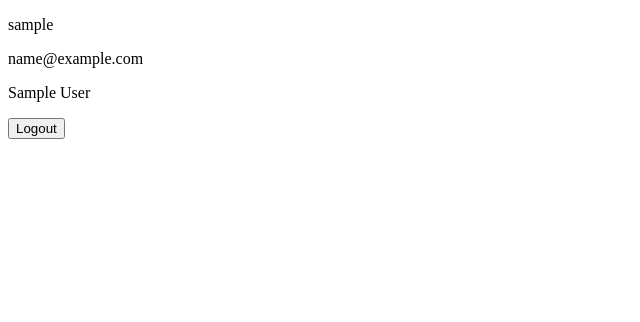
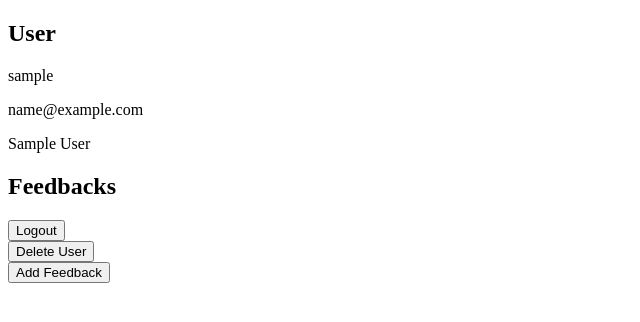
Before and after one commit to salpalgal/unit29.5_Hashing_Login, a Flask app: a page that uses templates/user.html in a window 1280 px wide. Shown: the top 322 px of the page, without its empty margins (0-640 px from the left). Run offline with Flask 2, Linux system fonts and the light colour scheme; the visitor is signed in with stand-in values (Sample User, id 1); data comes from the database, SQL or seed files in the repository; data that the repository does not hold is empty.

Commit message:
feedback

```diff
--- a/app.py
+++ b/app.py
@@ -1,6 +1,6 @@
 from flask import Flask, render_template, request, redirect, jsonify, session, flash
-from models import User, db, connect_db
-from forms import CreateUserForm, LoginForm
+from models import User, Feedback, db, connect_db
+from forms import CreateUserForm, LoginForm, FeedbackForm
 
 app = Flask(__name__)
 
@@ -58,6 +58,66 @@ def userPage(username):
     else:
         return render_template("user.html", user= user)
 
+
+@app.route("/user/<username>/delete", methods = ["POST"])
+def delete_user(username):
+    if "username" not in session:
+        flash("you must log in")
+        return redirect("/login")
+    else:
+        user = User.query.filter(User.username == username). first()
+        db.session.delete(user)
+        db.session.commit()
+        return redirect("/")
+
+
+@app.route("/user/<username>/feedback/add", methods = ["GET","POST"])
+def add_feedback(username):
+    form = FeedbackForm()
+    user = User.query.filter(User.username== username).first()
+    if "username" not in session:
+        flash("you must log in")
+        return redirect("/login")
+    if form.validate_on_submit():
+        title = form.title.data
+        content = form.content.data
+        feed = Feedback(title= title, content= content, username = username)
+        db.session.add(feed)
+        db.session.commit()
+        return redirect(f"/user/{username}")
+    else:
+        return render_template("feedback.html", form= form, user= user)
+
+
+@app.route("/feedback/<int:feedback_id>/update", methods = ["GET", "POST"])
+def edit_feedback(feedback_id):
+    form = FeedbackForm()
+    feed = Feedback.query.get_or_404(feedback_id)
+    if "username" not in session:
+        flash("you must log in")
+        return redirect("/login")
+    if form.validate_on_submit():
+        username = feed.user.username
+        feed.title = form.title.data
+        feed.content= form.content.data
+        db.session.add(feed)
+        db.session.commit()
+        return redirect(f"/user/{username}")
+    else:
+        return render_template("edit.html", form = form, feed = feed)
+
+@app.route("/feedback/<int:feedback_id>/delete", methods = ["POST"])
+def delete_feedback(feedback_id):
+    if "username" not in session:
+        flash("you must log in")
+        return redirect("/login")
+    else:
+        feed = Feedback.query.get_or_404(feedback_id)
+        username= feed.user.username
+        db.session.delete(feed)
+        db.session.commit()
+        return redirect(f"/user/{username}")
+
 @app.route("/logout")
 def logout():
     session.pop("username")
--- a/forms.py
+++ b/forms.py
@@ -12,3 +12,7 @@ class CreateUserForm(FlaskForm):
 class LoginForm(FlaskForm):
     username = StringField("username", validators = [InputRequired(), Length(max= 20)])
     password = PasswordField("password", validators = [InputRequired()])
+
+class FeedbackForm(FlaskForm):
+    title = StringField("title", validators= [InputRequired(), Length(max = 100)])
+    content = StringField("content", validators = [InputRequired()])
--- a/templates/user.html
+++ b/templates/user.html
@@ -4,13 +4,32 @@
 
 {% block content %}
 <section>
+    <h1>User</h1>
     <p>{{user.username}}</p>
     <p>{{user.email}}</p>
     <p>{{user.first_name}} {{user.last_name}}</p>
+    <h2>Feedbacks</h2>
+    {% for feed in user.feedback %}
+    <p>title : {{feed.title}}</p>
+    <p>content : {{feed.content}}</p>
+    <form action="/feedback/{{feed.id}}/update">
+        <button>Update</button>
+    </form>
+    <form action="/feedback/{{feed.id}}/delete" method = "POST">
+        <button>Delete</button>
+    </form>
+    {% endfor %}
+
 
 </section>
 
 <form action="/logout">
     <button>Logout</button>
 </form>
+<form action="/user/{{user.username}}/delete" method= "POST">
+    <button>Delete User</button>
+</form>
+<form action="/user/{{user.username}}/feedback/add">
+    <button>Add Feedback</button>
+</form>
 {% endblock %}
```
Also changed, not shown: models.py (+9 -0 lines), templates/edit.html (added, +21 -0 lines), templates/feedback.html (added, +22 -0 lines).
